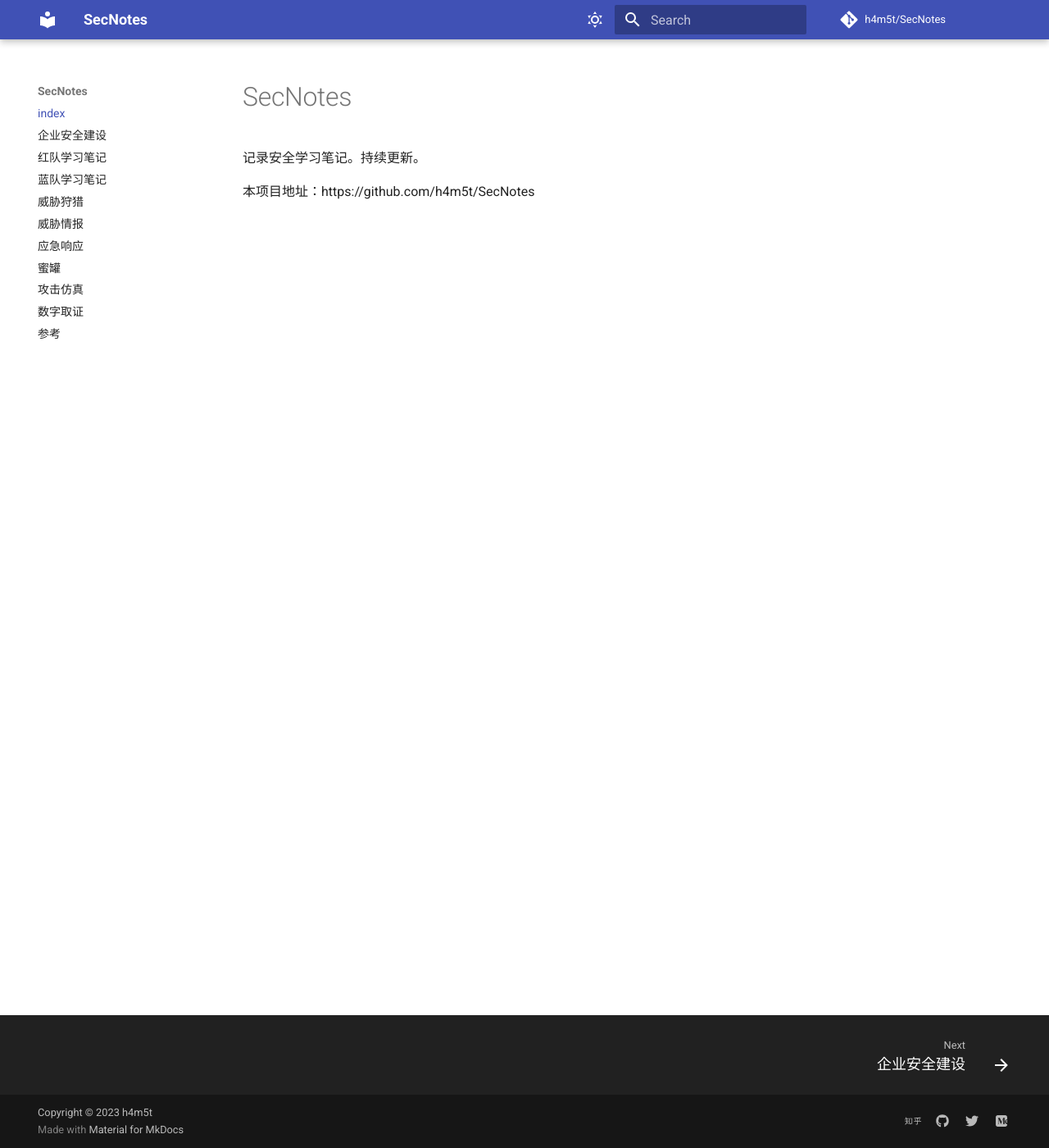
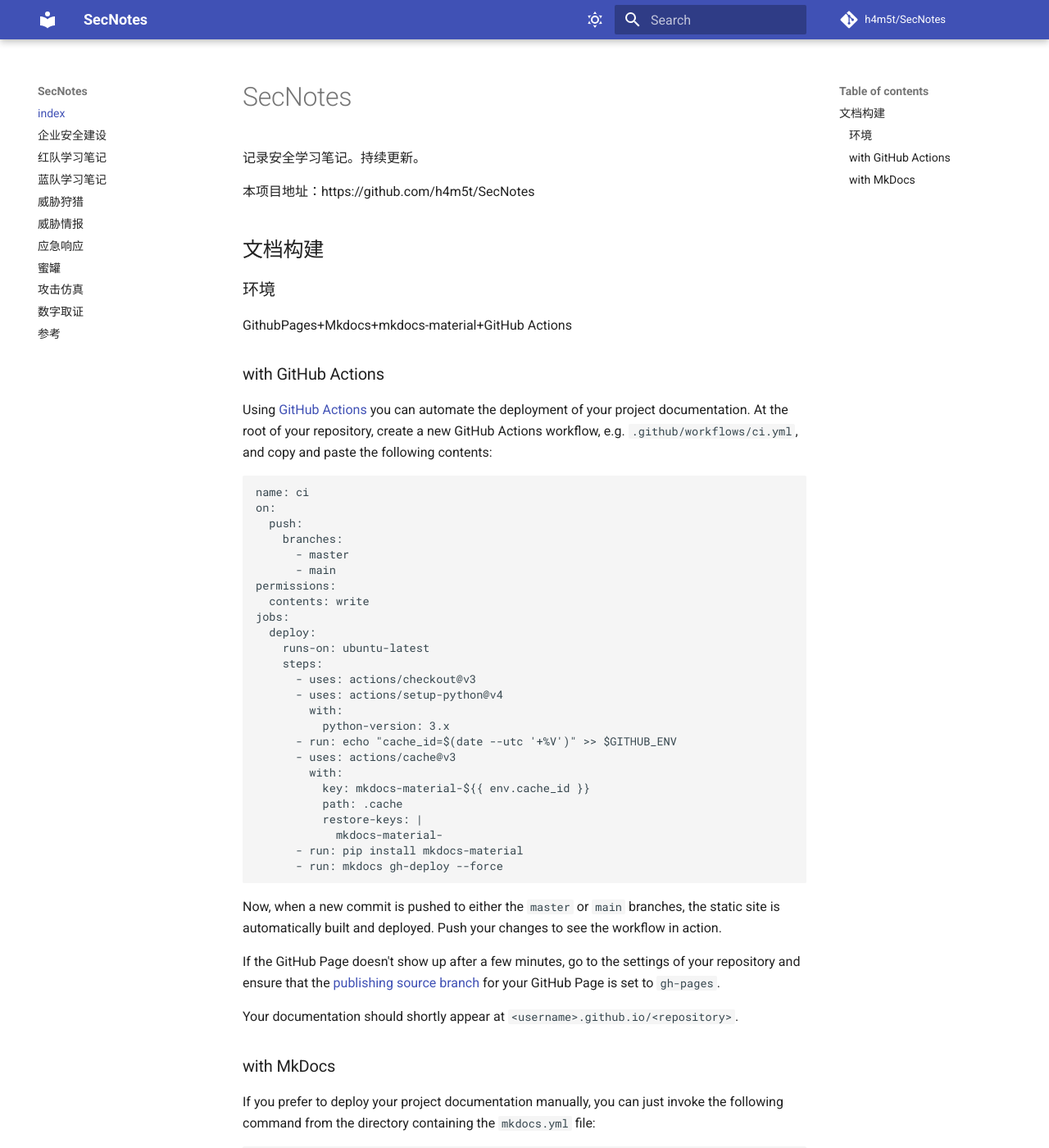
Before and after one commit to h4m5t/SecNotes, an MkDocs documentation site: the page built from docs/index.md, in a window 1280 px wide and 1400 px high. Shown: the whole window at 82% size. Built offline with MkDocs 1.6.1 and Material for MkDocs 9.7.7, drawn with Linux system fonts in a browser that asks for light colours; comment, search, counter and statistics services are not loaded; some of the changed text lies outside the part shown.

Commit message:
Update index.md

````diff
--- a/docs/index.md
+++ b/docs/index.md
@@ -7,3 +7,56 @@
 记录安全学习笔记。持续更新。
 
 本项目地址：https://github.com/h4m5t/SecNotes
+
+## 文档构建
+
+### 环境
+
+GithubPages+Mkdocs+mkdocs-material+GitHub Actions
+
+
+### with GitHub Actions
+
+Using [GitHub Actions](https://github.com/features/actions) you can automate the deployment of your project documentation. At the root of your repository, create a new GitHub Actions workflow, e.g. `.github/workflows/ci.yml`, and copy and paste the following contents:
+
+```
+name: ci
+on:
+  push:
+    branches:
+      - master
+      - main
+permissions:
+  contents: write
+jobs:
+  deploy:
+    runs-on: ubuntu-latest
+    steps:
+      - uses: actions/checkout@v3
+      - uses: actions/setup-python@v4
+        with:
+          python-version: 3.x
+      - run: echo "cache_id=$(date --utc '+%V')" >> $GITHUB_ENV
+      - uses: actions/cache@v3
+        with:
+          key: mkdocs-material-${{ env.cache_id }}
+          path: .cache
+          restore-keys: |
+            mkdocs-material-
+      - run: pip install mkdocs-material
+      - run: mkdocs gh-deploy --force
+```
+
+Now, when a new commit is pushed to either the `master` or `main` branches, the static site is automatically built and deployed. Push your changes to see the workflow in action.
+
+If the GitHub Page doesn't show up after a few minutes, go to the settings of your repository and ensure that the [publishing source branch](https://docs.github.com/en/pages/getting-started-with-github-pages/configuring-a-publishing-source-for-your-github-pages-site) for your GitHub Page is set to `gh-pages`.
+
+Your documentation should shortly appear at `<username>.github.io/<repository>`.
+
+### with MkDocs
+
+If you prefer to deploy your project documentation manually, you can just invoke the following command from the directory containing the `mkdocs.yml` file:
+
+```
+mkdocs gh-deploy --force
+```
````
